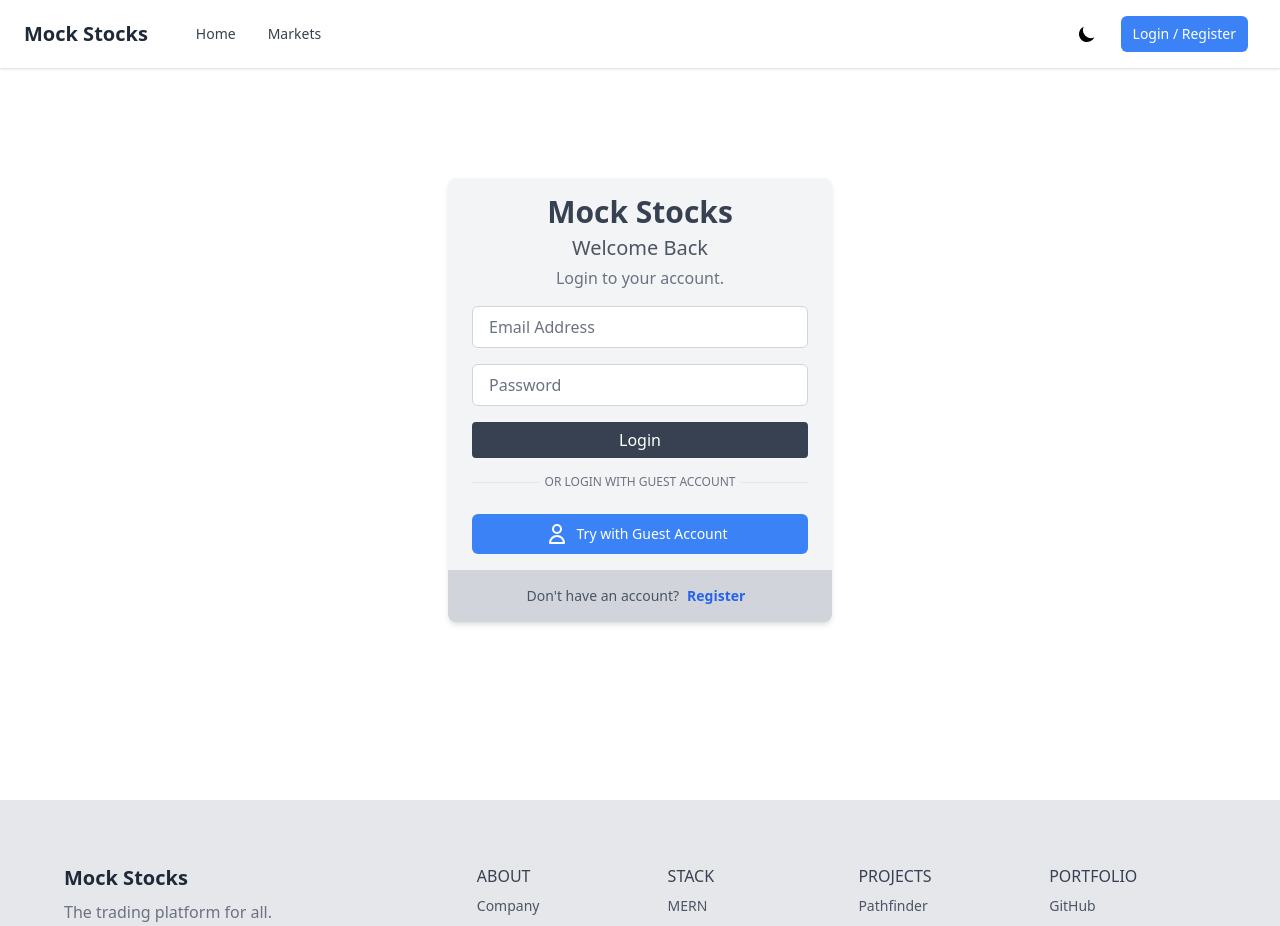
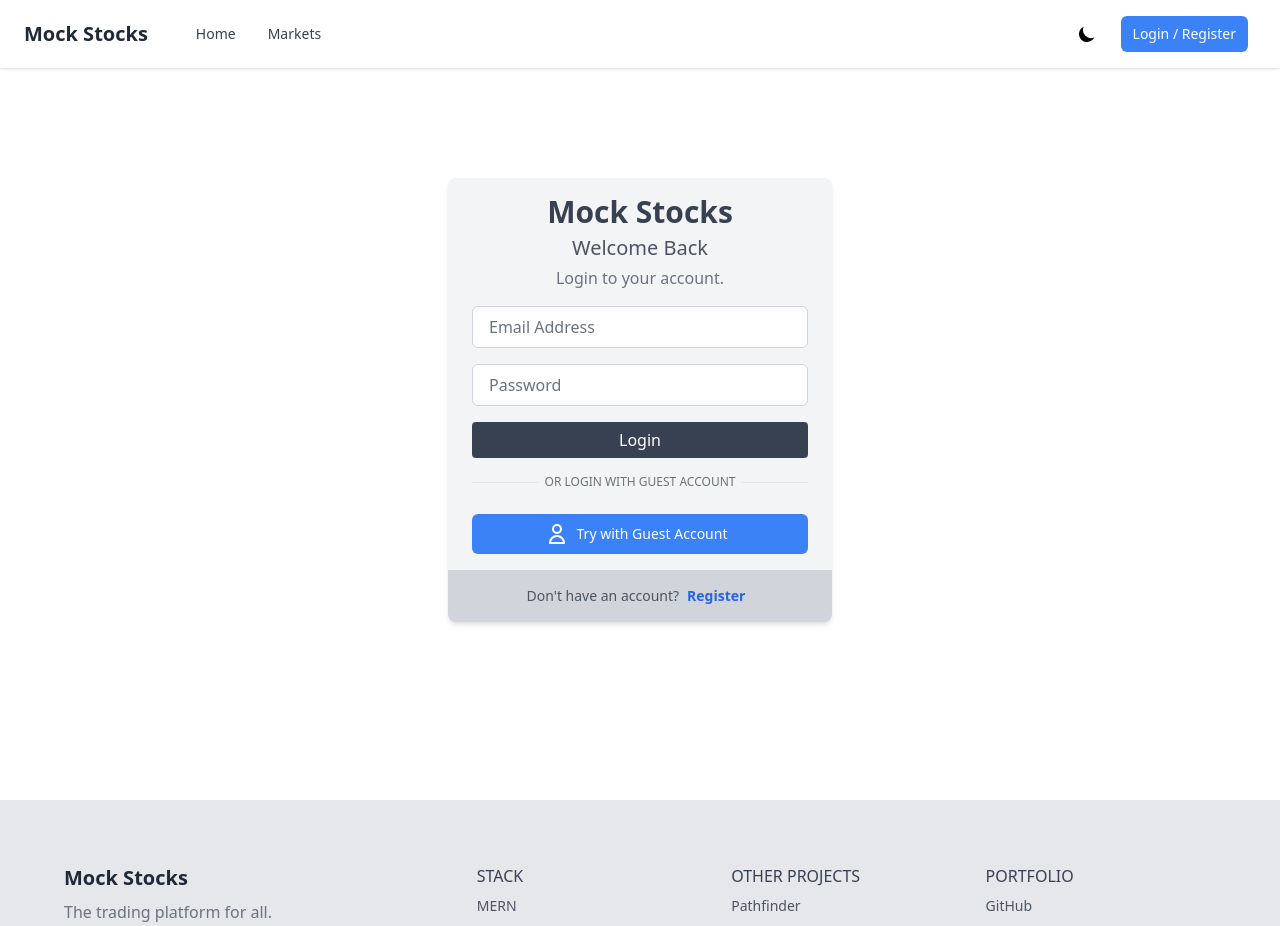
Before and after one commit to jackytea/mock-stocks, a React (Create React App) app in the folder frontend/: page /auth in a window 1280 px wide. Shown: the top 926 px of the page. Built offline with nearby package versions, Linux system fonts and the light colour scheme; no server answers; what tailwindcss-font-inter would draw is missing.

Commit message:
remove footer link

```diff
--- a/frontend/src/components/Footer/Footer.js
+++ b/frontend/src/components/Footer/Footer.js
@@ -32,13 +32,7 @@ const Footer = () => {
           </div>
 
           <div className="mt-6 lg:mt-0 lg:flex-1">
-            <div className="grid grid-cols-2 gap-6 sm:grid-cols-3 md:grid-cols-4">
-              <div>
-                <h3 className="text-gray-700 uppercase dark:text-white">About</h3>
-                <Link to="/about" className="block mt-2 text-sm text-gray-600 dark:text-gray-400 hover:underline">Company</Link>
-                <Link to="/careers" className="block mt-2 text-sm text-gray-600 dark:text-gray-400 hover:underline">Careers</Link>
-              </div>
-
+            <div className="grid grid-cols-2 gap-6 sm:grid-cols-3 md:grid-cols-3">
               <div>
                 <h3 className="text-gray-700 uppercase dark:text-white">Stack</h3>
                 <a href="https://www.mongodb.com/mern-stack" className="block mt-2 text-sm text-gray-600 dark:text-gray-400 hover:underline">MERN</a>
@@ -46,7 +40,7 @@ const Footer = () => {
               </div>
 
               <div>
-                <h3 className="text-gray-700 uppercase dark:text-white">Projects</h3>
+                <h3 className="text-gray-700 uppercase dark:text-white">Other Projects</h3>
                 <a href="https://jackytea.github.io/GH_Gridlock_Pathfinder/" className="block mt-2 text-sm text-gray-600 dark:text-gray-400 hover:underline">Pathfinder</a>
                 <a href="https://silly-shirley-309cb3.netlify.app/" className="block mt-2 text-sm text-gray-600 dark:text-gray-400 hover:underline">WebGL FPS</a>
               </div>
```
